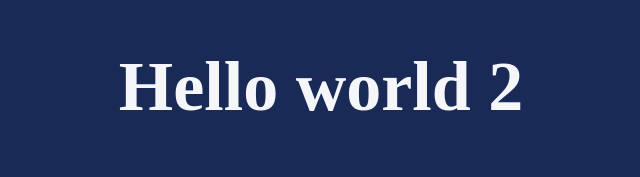
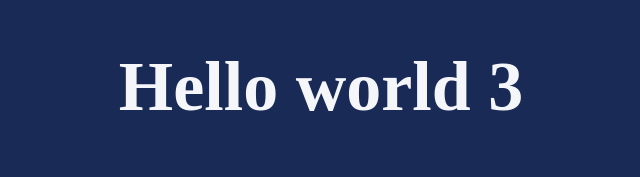
Before and after one commit to FRobaglia/kugg.fr, a React (Create React App) app: page / in a window 1280 px wide. Shown: the top 177 px of the page, without its empty margins (319-959 px from the left). Built offline with nearby package versions, Linux system fonts and the light colour scheme; a web font is replaced by a local one.

Commit message:
Hello World 3

```diff
--- a/src/components/HelloWorld.js
+++ b/src/components/HelloWorld.js
@@ -4,7 +4,7 @@ class HelloWorld extends React.Component {
   render() {
     return (
       <h1>
-        Hello {this.props.world} 2
+        Hello {this.props.world} 3
       </h1>
     )
   }
```
